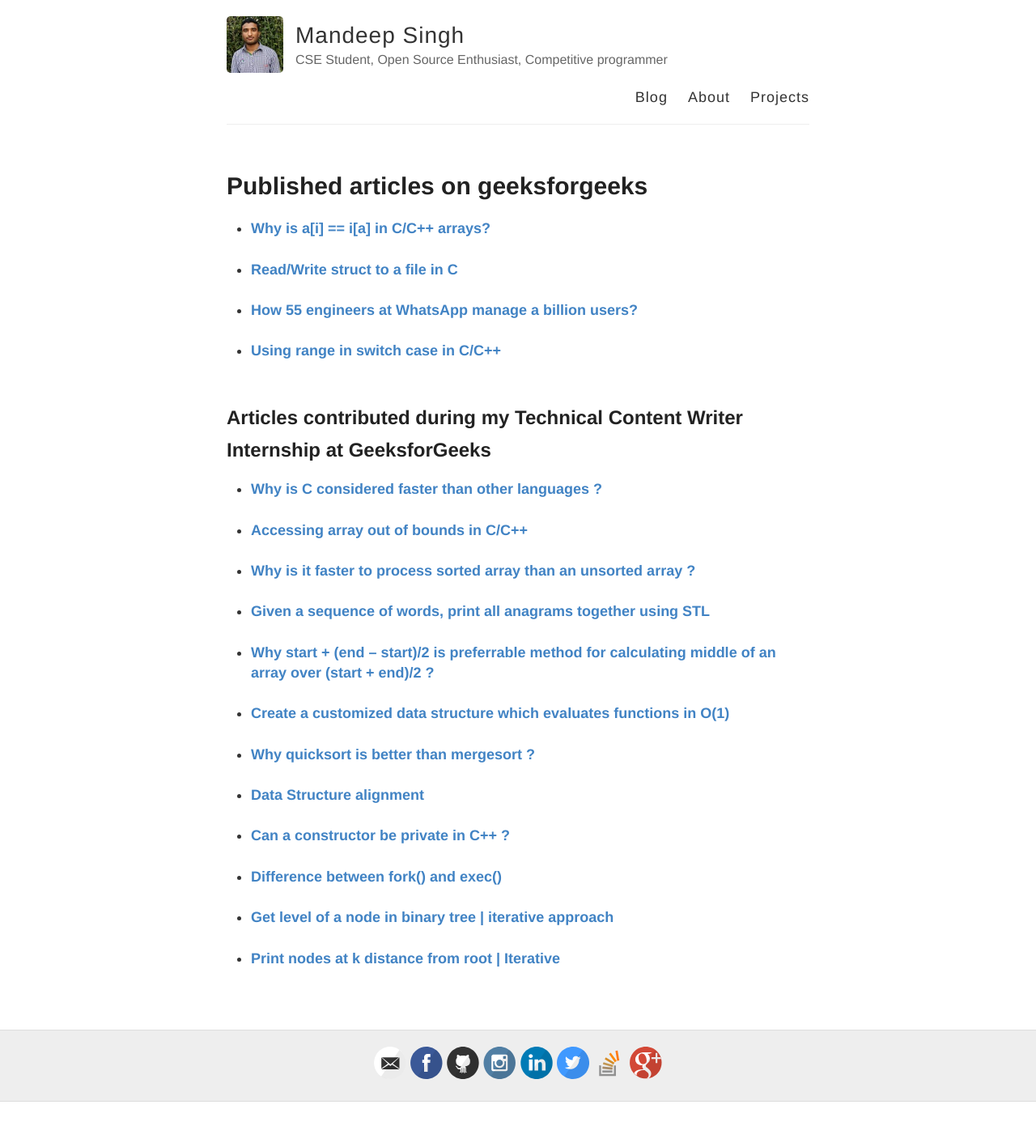
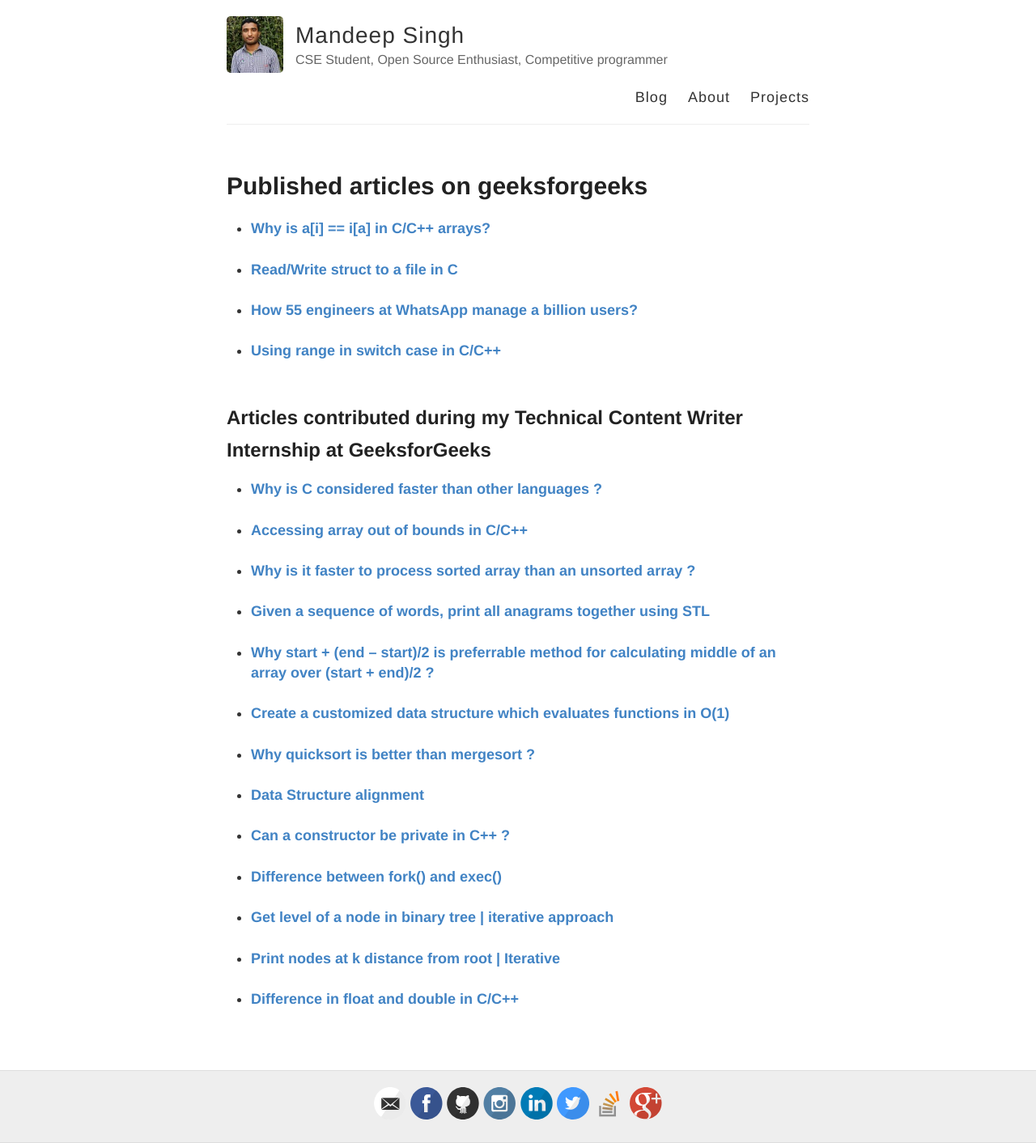
Before and after one commit to msdeep14/msdeep14.github.io, a Jekyll site: the page built from projects/geeksforgeeks_articles.html, in a window 1280 px wide. Shown: the whole page at 81% size. Built offline with Jekyll 4.4.1, drawn with Linux system fonts in a browser that asks for light colours; before the commit the page ends 1361 px from its top, so only the background shows below that.

Commit message:
add geeksforgeeks article link

```diff
--- a/projects/geeksforgeeks_articles.html
+++ b/projects/geeksforgeeks_articles.html
@@ -34,6 +34,7 @@
         <li><strong><a target = "_blank" href = "http://www.geeksforgeeks.org/difference-fork-exec/">Difference between fork() and exec()</a></strong></li><br/>
         <li><strong><a target = "_blank" href = "http://www.geeksforgeeks.org/get-level-node-binary-tree-iterative-approach/">Get level of a node in binary tree | iterative approach</a></strong></li><br/>
         <li><strong><a target = "_blank" href = "http://www.geeksforgeeks.org/print-nodes-k-distance-root-iterative/">Print nodes at k distance from root | Iterative</a></strong></li><br/>
+        <li><strong><a target = "_blank" href = "http://www.geeksforgeeks.org/difference-float-double-c-cpp/">Difference in float and double in C/C++</a></strong></li><br/>
     </ul>
 </p>
 </body>
```
